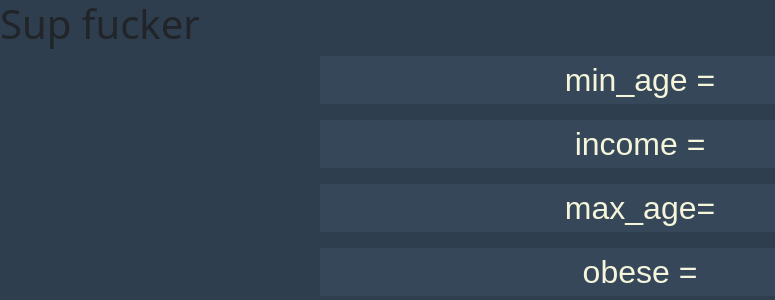
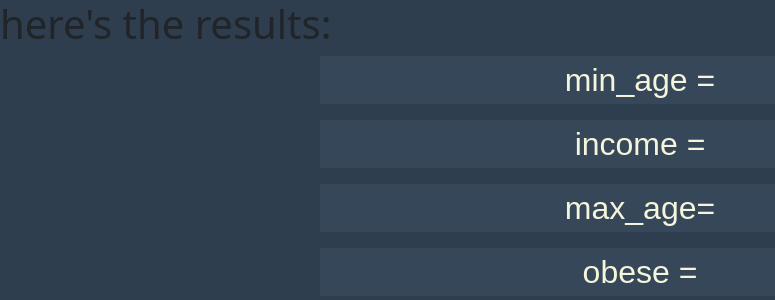
Before and after one commit to UndrscoreEX/Male_statistics_calculator, a Django app: template high_spec/spec_calculator/templates/spec_calculator/results.html in a window 1280 px wide. Shown: the top 300 px of the page, without its empty margins (0-775 px from the left). Run offline with Django 4.2, Linux system fonts and the light colour scheme; the template is opened without the code that fills it, so the values that code supplies are empty.

Commit message:
simple update

```diff
--- a/high_spec/spec_calculator/templates/spec_calculator/results.html
+++ b/high_spec/spec_calculator/templates/spec_calculator/results.html
@@ -14,7 +14,7 @@
 <body>
     <div id="app">
 
-        <h1>Sup fucker</h1>
+        <h1>here's the results:</h1>
         {{ cat.aaa }}
 
     <div class="container w-50 card-inner text-center">
```
